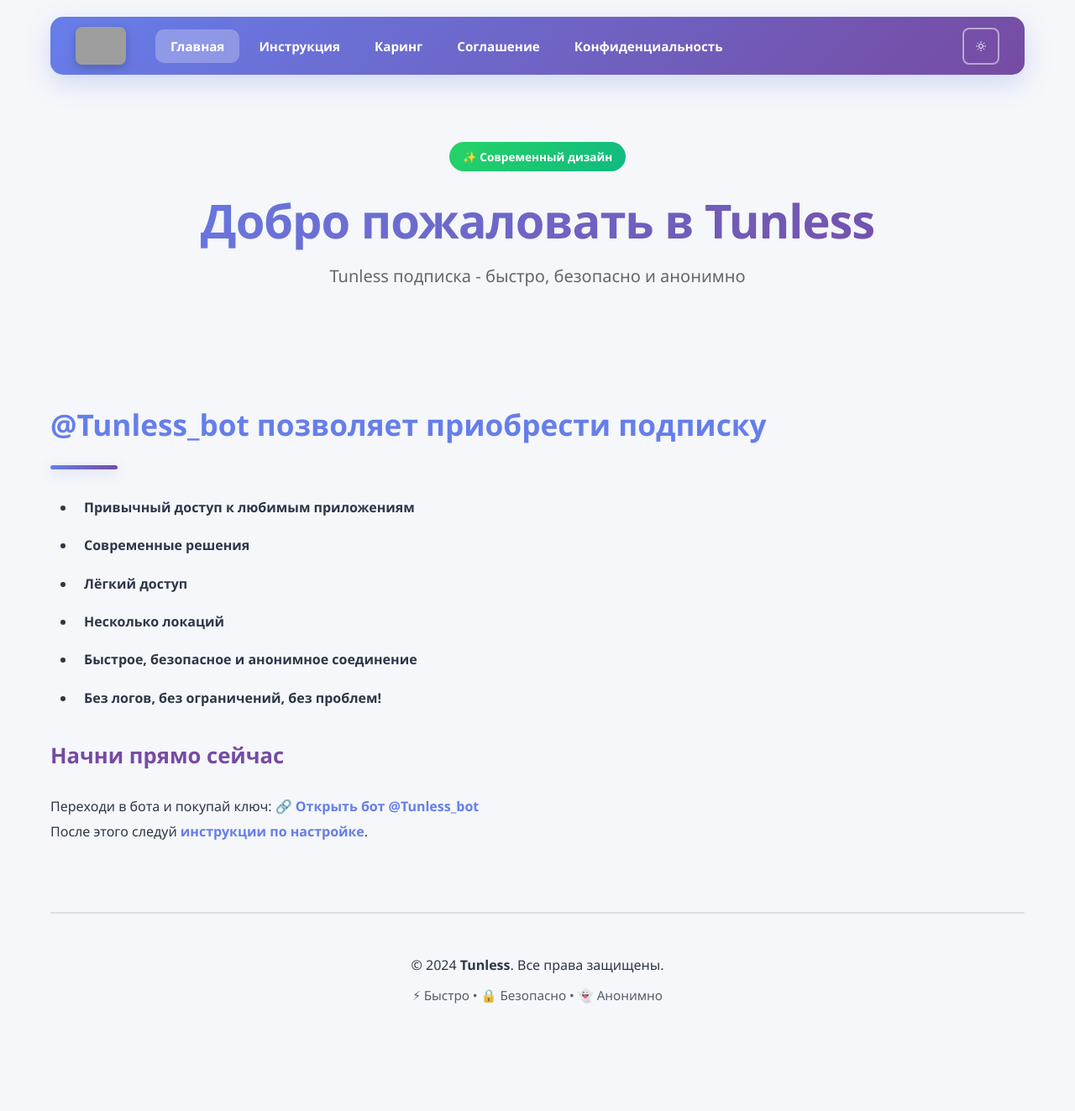
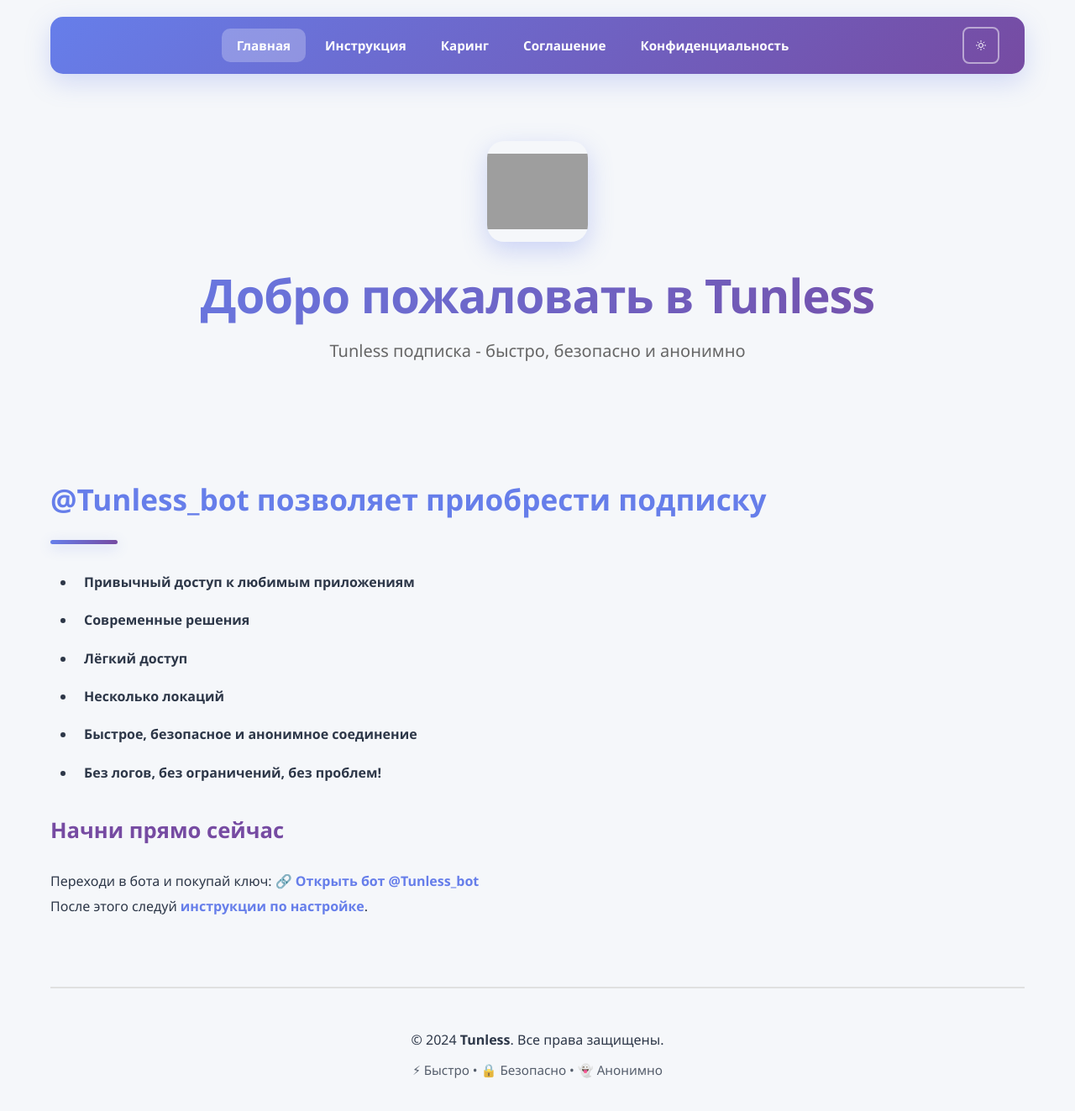
Before and after one commit to Michael-K-cloud/Tunless_Modern, a Jekyll site: the page built from index.md, in a window 1280 px wide and 1354 px high. Shown: the top 1323 px of the window at 84% size. Built offline with Jekyll 4.4.1, drawn with Linux system fonts in a browser that asks for light colours; grey boxes are pictures that could not be loaded.

Commit message:
Update default.html

```diff
--- a/_layouts/default.html
+++ b/_layouts/default.html
@@ -64,20 +64,6 @@
             animation: slideDown 0.6s cubic-bezier(0.34, 1.56, 0.64, 1);
         }
 
-        .logo {
-            height: 45px;
-            width: auto;
-            display: flex;
-            align-items: center;
-        }
-
-        .logo img {
-            height: 100%;
-            width: auto;
-            border-radius: 8px;
-            box-shadow: 0 4px 12px rgba(0, 0, 0, 0.2);
-        }
-
         @keyframes slideDown {
             from {
                 opacity: 0;
@@ -94,7 +80,7 @@
             gap: 5px;
             flex-wrap: wrap;
             flex: 1;
-            margin-left: 20px;
+            justify-content: center; /* Центрируем ссылки, так как логотип убран */
         }
 
         nav a {
@@ -204,16 +190,21 @@
             }
         }
 
-        .hero h1 {
-            font-size: 3.5em;
-            font-weight: 800;
-            margin-bottom: 15px;
-            background: linear-gradient(135deg, var(--primary) 0%, var(--primary-dark) 100%);
-            -webkit-background-clip: text;
-            -webkit-text-fill-color: transparent;
-            background-clip: text;
-            letter-spacing: -1px;
+        .hero-logo {
+            width: 120px;
+            height: 120px;
+            object-fit: contain;
+            margin-bottom: 20px;
+            border-radius: 20px;
+            box-shadow: 0 10px 30px rgba(102, 126, 234, 0.3);
             animation: scaleInDown 0.8s cubic-bezier(0.34, 1.56, 0.64, 1);
+        }
+
+        @media (max-width: 768px) {
+            .hero-logo {
+                width: 80px;
+                height: 80px;
+            }
         }
 
         @keyframes scaleInDown {
@@ -227,6 +218,18 @@
             }
         }
 
+        .hero h1 {
+            font-size: 3.5em;
+            font-weight: 800;
+            margin-bottom: 15px;
+            background: linear-gradient(135deg, var(--primary) 0%, var(--primary-dark) 100%);
+            -webkit-background-clip: text;
+            -webkit-text-fill-color: transparent;
+            background-clip: text;
+            letter-spacing: -1px;
+            animation: scaleInDown 0.8s cubic-bezier(0.34, 1.56, 0.64, 1);
+        }
+
         .hero p {
             font-size: 1.25em;
             color: #666;
@@ -236,18 +239,6 @@
 
         body.dark-mode .hero p {
             color: #aaa;
-        }
-
-        .hero-badge {
-            display: inline-block;
-            background: linear-gradient(135deg, var(--accent) 0%, var(--success) 100%);
-            color: white;
-            padding: 8px 16px;
-            border-radius: 20px;
-            font-size: 0.85em;
-            font-weight: 600;
-            margin-bottom: 20px;
-            animation: fadeInUp 0.8s ease 0.3s both;
         }
 
         /* Content */
@@ -569,7 +560,6 @@
             .nav-links {
                 width: 100%;
                 justify-content: space-around;
-                margin-left: 0;
             }
 
             .theme-toggle {
@@ -623,9 +613,6 @@
 <body>
     <div class="container">
         <nav>
-            <div class="logo">
-                <img src="/Tunless_Modern/assets/images/logo_640x640.GIF" alt="Tunless Logo">
-            </div>
             <div class="nav-links">
                 {% for link in site.nav_links %}
                     <a href="{{ link.url }}" {% if page.url == link.url %}class="active"{% endif %}>{{ link.title }}</a>
@@ -651,7 +638,7 @@
 
         {% if page.url == '/' %}
             <div class="hero">
-                <div class="hero-badge">✨ Современный дизайн</div>
+                <img src="/Tunless_Modern/assets/images/logo_640x640.GIF" alt="Tunless Logo" class="hero-logo">
                 <h1>{{ page.title }}</h1>
                 {% if page.subtitle %}<p>{{ page.subtitle }}</p>{% endif %}
             </div>
```
